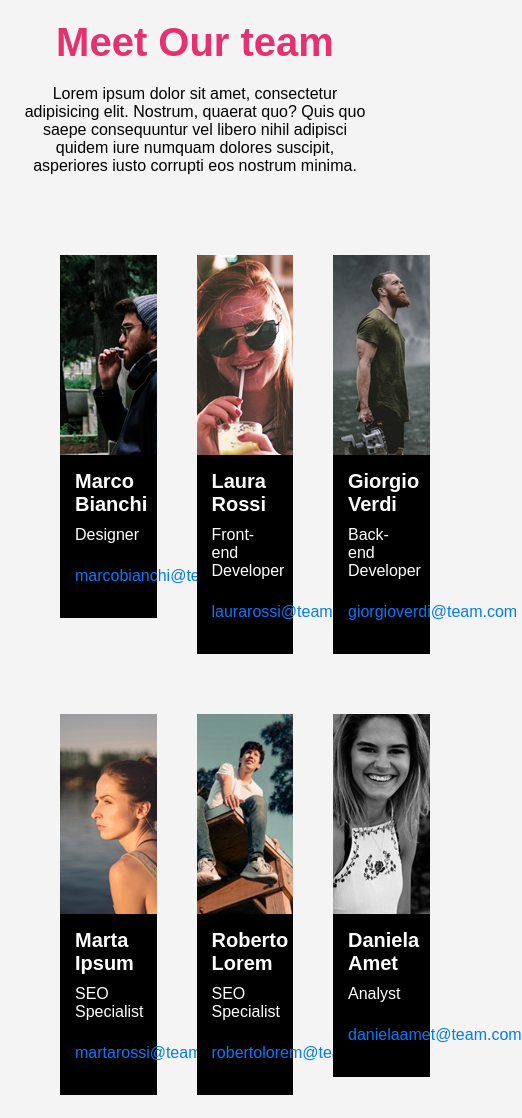
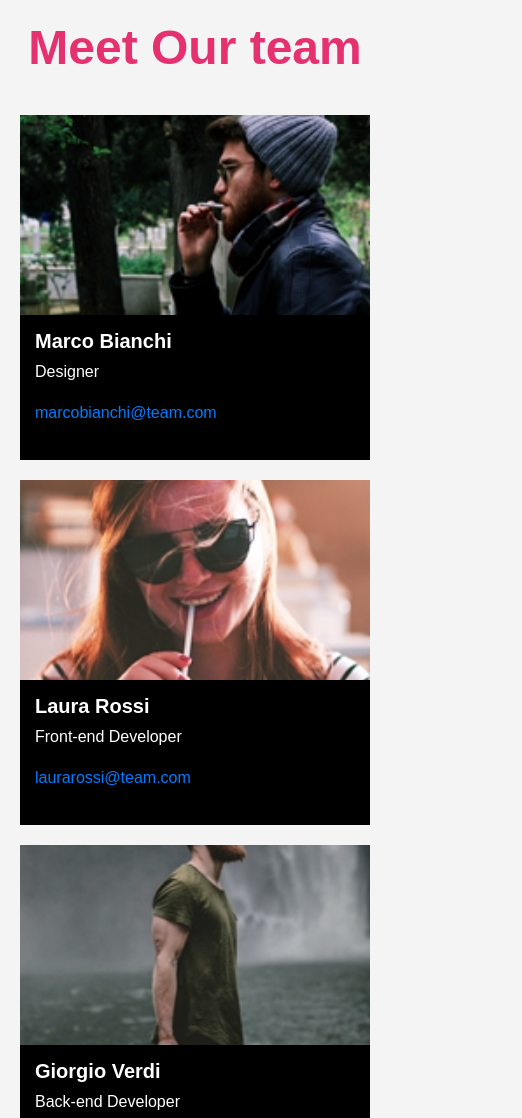
Before and after one commit to nicolo-canevari/js-our-team, a plain HTML site: page index.html in a window 390 px wide. Shown: the top 1118 px of the page, 522 px wide, since content can reach past the window. Drawn offline with Linux system fonts and the light colour scheme.

Commit message:
[FIX] CSS: media query max-width: 480px, correzione larghezza dei container e font size h1 e h3 [FEAT] HTML: aggiunta main container per centrare il più possibile la griglia con flex

```diff
--- a/CSS/style.css
+++ b/CSS/style.css
@@ -12,17 +12,25 @@ body {
     font-family: Arial, sans-serif;
     background-color: #f4f4f4;
     text-align: center;
-    padding: 20px;
 
 }
 
-/* contenitore delle card */
+/* contenitore main */
+.main-container {
+
+    display: flex;
+    justify-content: center;
+
+}
+
+/* contenitore delle card dove andrà a stampare JS*/
 .team-container {
 
     display: grid;
     grid-template-columns: repeat(3, 1fr);
     margin-top: 20px;
-    width: 35vw;
+    width: 100%;
+    max-width: 2500px;
 
 }
 
@@ -51,13 +59,14 @@ body {
     text-align: start;
     padding: 15px;
     background-color: black;
+    overflow: hidden;
 
 }
 
 /* regole titolo */
 .text-container h3 {
 
-    font-size: 20px;
+    font-size: 1.25rem;
     margin-bottom: 10px;
     color: white;
 
@@ -88,7 +97,7 @@ body {
 
 h1 {
 
-    font-size: 40px;
+    font-size: 2.5rem;
     margin-bottom: 20px;
     color: #e53170;
 
@@ -102,13 +111,12 @@ h1 {
     .team-container {
 
         grid-template-columns: repeat(3, 1fr);
-        width: 35vw;
         padding: 20px;
 
     }
 
     /* Posiziona il testo sotto l'immagine per ogni card */
-    .team-container > div {
+    .team-container>div {
 
         display: flex;
         flex-direction: column;
@@ -116,3 +124,38 @@ h1 {
     }
 
 }
+
+/* Quando la larghezza dello schermo è inferiore a 480px (tipico smartphone) */
+@media (max-width: 480px) {
+
+    /* aumenta font h1 */
+    h1 {
+
+        font-size: 3rem;
+        margin-top: 20px;
+
+    }
+
+    /* Elimina p */
+    p {
+
+        display: none;
+
+    }
+
+    .team-container {
+
+        /* Tutto in una colonna */
+        grid-template-columns: 1fr;
+        padding: 10px;
+        margin-top: 0;
+
+    }
+
+    .text-container {
+
+        padding-bottom: 20px;
+
+    }
+
+}
--- a/index.html
+++ b/index.html
@@ -14,12 +14,19 @@
 
     <h1>Meet Our team</h1>
 
-    <p>Lorem ipsum dolor sit amet, consectetur adipisicing elit. Nostrum, quaerat quo? Quis quo saepe consequuntur vel libero nihil adipisci quidem iure numquam dolores suscipit, asperiores iusto corrupti eos nostrum minima.</p>
+    <p>Lorem ipsum dolor sit amet, consectetur adipisicing elit. Nostrum, quaerat quo? Quis quo saepe consequuntur
+        vel
+        libero nihil adipisci quidem iure numquam dolores suscipit, asperiores iusto corrupti eos nostrum minima.
+    </p>
 
-    <!-- container dove stamperò le card del team -->
-    <div class="team-container">
 
-        <!-- <div class="img-container">
+    <div class="main-container">
+
+
+        <!-- container dove stamperò le card del team -->
+        <div class="team-container">
+
+            <!-- <div class="img-container">
 
             <img src="./img/male1.png" alt="${Marco Bianchi}" />
 
@@ -35,6 +42,8 @@
 
         </div> -->
 
+        </div>
+
     </div>
 
     <!-- JS -->
```
